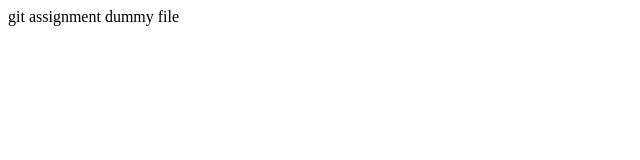
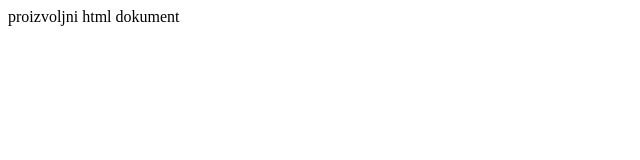
Before and after one commit to zeljanajokic/itacademy-assignment-git, a plain HTML site: page index.html in a window 1280 px wide. Shown: the full height of the page, 0-640 px from the left. Drawn offline with Linux system fonts and the light colour scheme.

Commit message:
updated html document to be proizvoljni

```diff
--- a/index.html
+++ b/index.html
@@ -4,6 +4,6 @@
 
     </head>
     <body>
-        git assignment dummy file
+        proizvoljni html dokument
     </body>
 </html>
```
